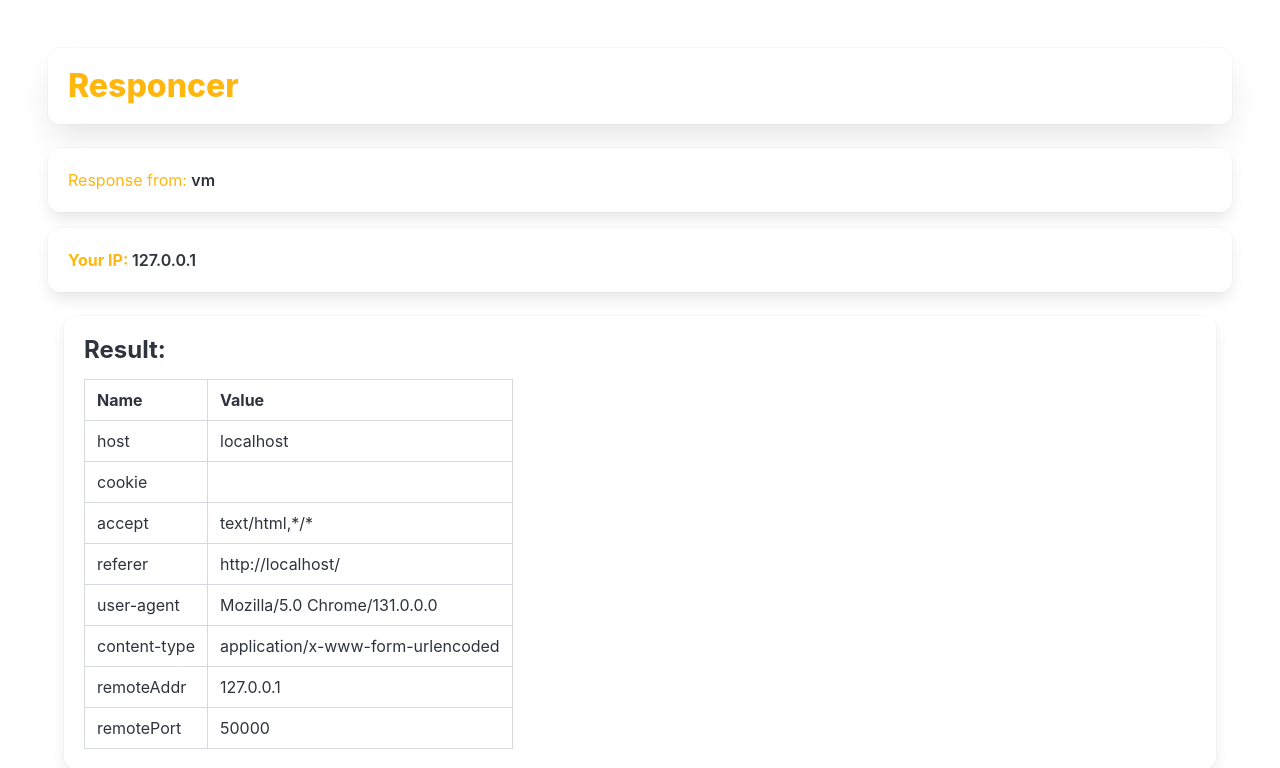
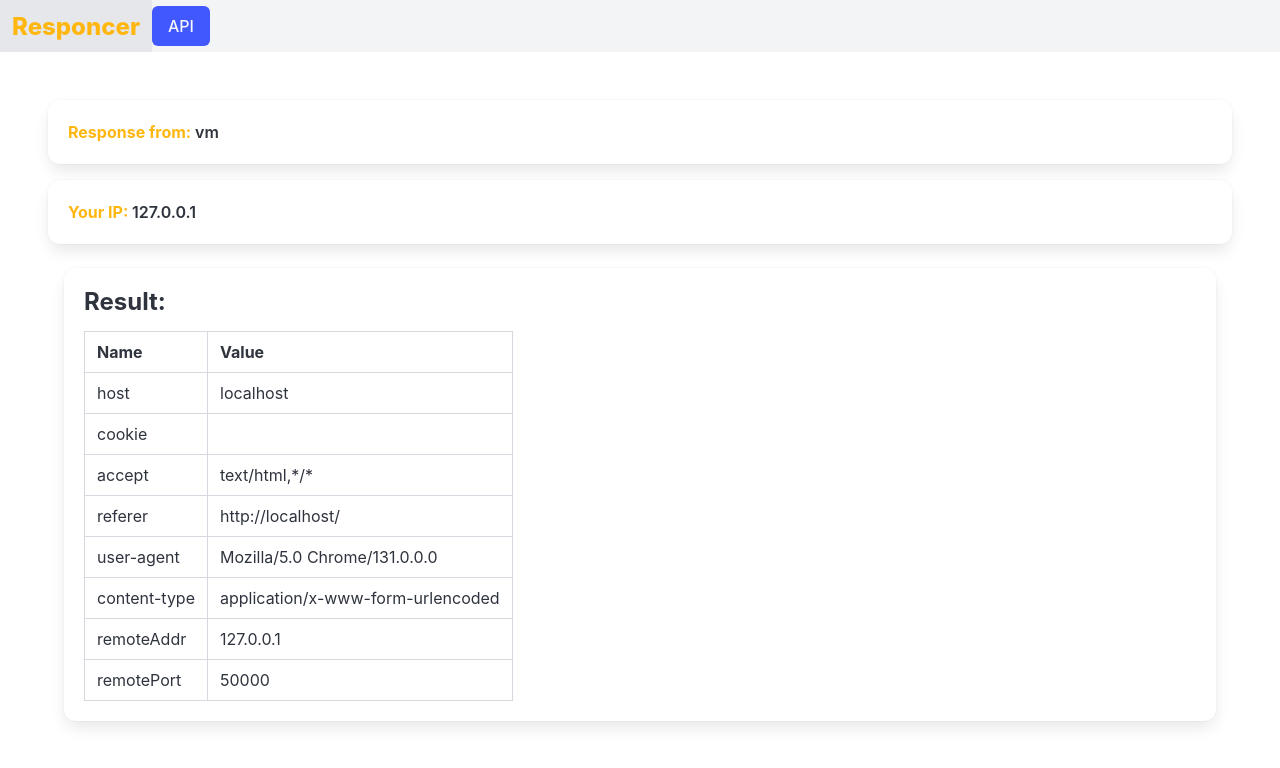
Before and after one commit to vladtara/responcer, a FastAPI app: page / in a window 1280 px wide. Shown: the top 768 px of the page. After the commit the page ends 727 px from the top, so only its background shows below. Run offline with FastAPI, Linux system fonts and the light colour scheme.

Commit message:
fix: restructure navbar and improve script for burger menu functionality in index.html

```diff
--- a/responcer/templates/index.html
+++ b/responcer/templates/index.html
@@ -10,13 +10,39 @@
 </head>
 
 <body>
+    <nav class="navbar is-light" role="navigation" aria-label="main navigation">
+        <div class="navbar-brand">
+            <a class="navbar-item" href="/">
+                <h1 class="title is-4 has-text-warning">Responcer</h1>
+            </a>
+        </div>
+
+        <div id="mainNavbar" class="navbar-menu">
+            <div class="navbar-start">
+                <div class="buttons">
+                    <a href="/docs" class="button is-link">API</a>
+                </div>
+            </div>
+        </div>
+    </nav>
+
+    <script>
+        document.addEventListener('DOMContentLoaded', function () {
+            var burgers = Array.prototype.slice.call(document.querySelectorAll('.navbar-burger'), 0);
+            burgers.forEach(function (el) {
+                el.addEventListener('click', function () {
+                    var target = document.getElementById(el.dataset.target);
+                    el.classList.toggle('is-active');
+                    if (target) target.classList.toggle('is-active');
+                });
+            });
+        });
+    </script>
     <section class="section">
         <div class="content">
-            <h1 class="has-text-warning box">
-                Responcer
-            </h1>
-            <p class="has-text-warning box"><b></b>Response from: </b><strong>{{hostname}}</strong></p>
+            <p class="has-text-warning box"><b>Response from: </b><strong>{{hostname}}</strong></p>
             <p class="has-text-warning box"><b>Your IP: </b><strong>{{ip}}</strong></p>
+
         </div>
         <div class="container box">
             <div class="container ">
```
